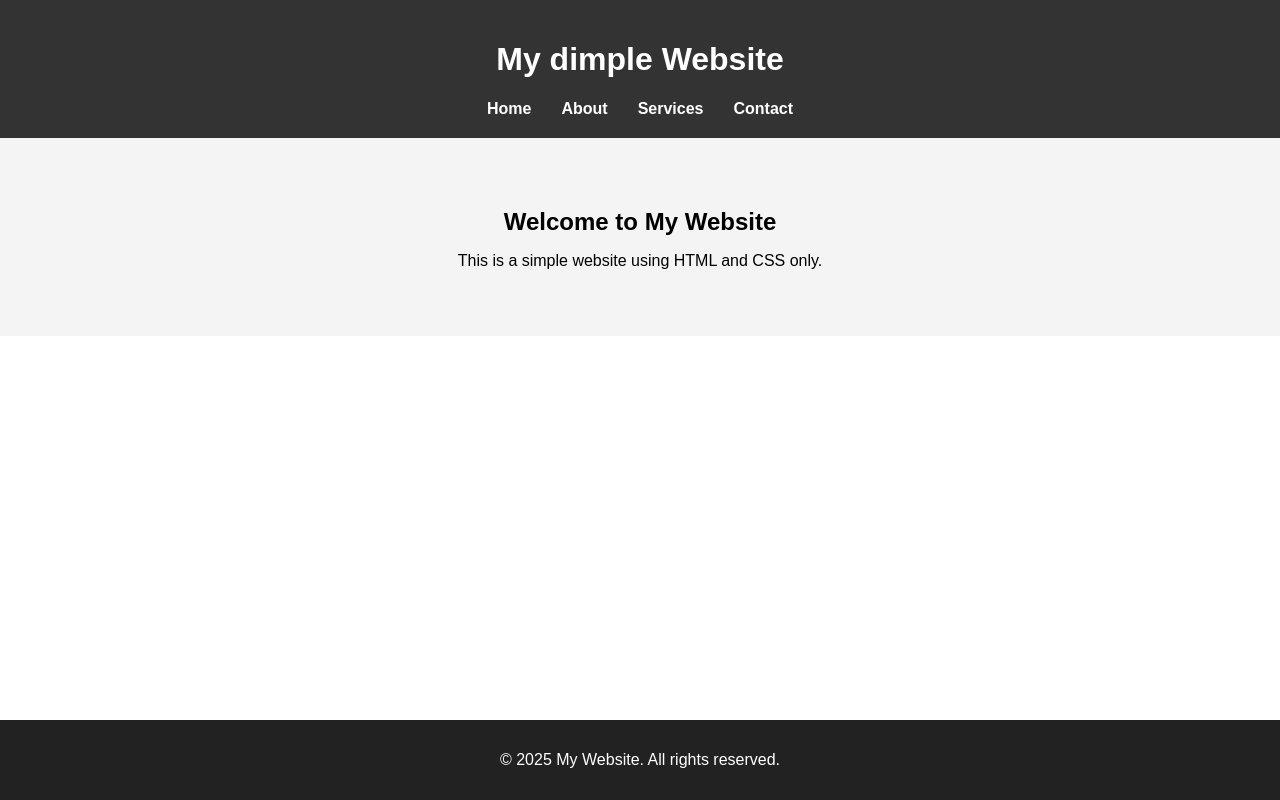
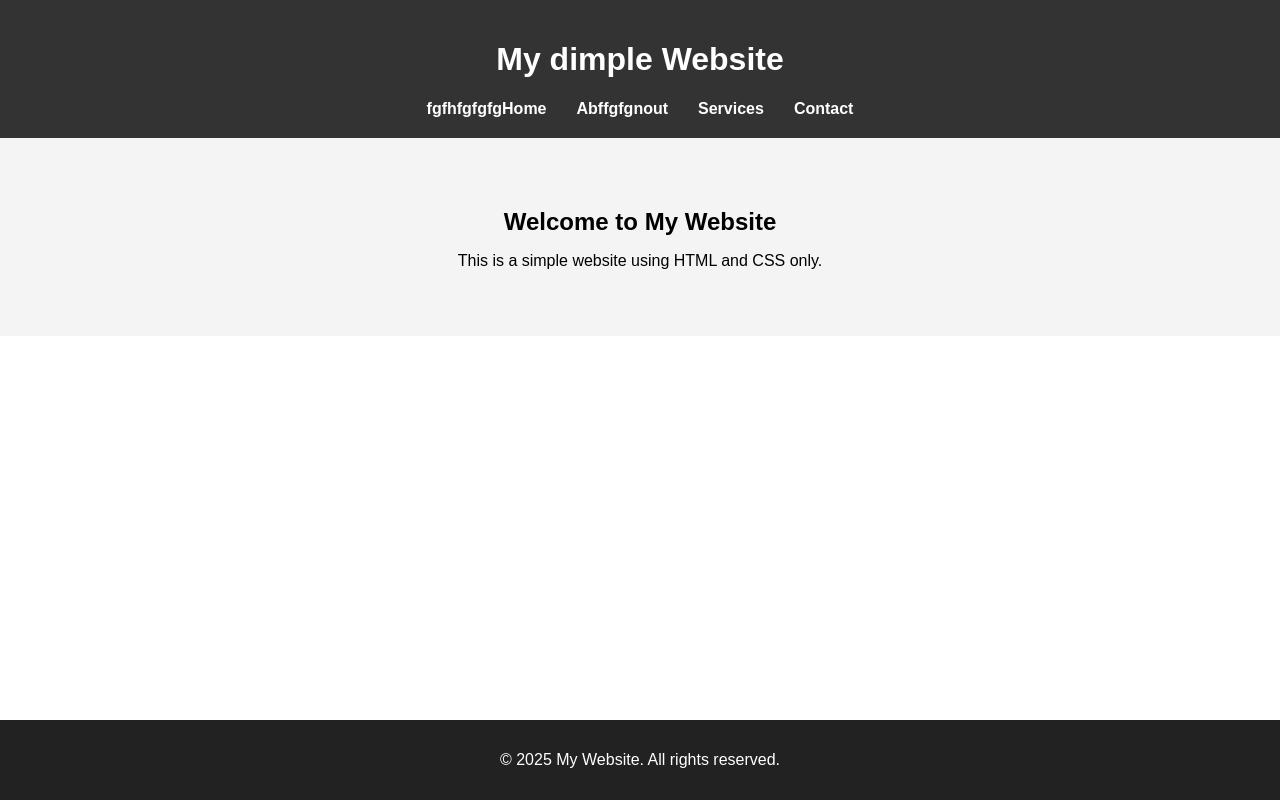
Before and after one commit to Muhammad-shahid512/basicwebsite, a plain HTML site: page index.html in a window 1280 px wide. Drawn offline with Linux system fonts and the light colour scheme.

Commit message:
dfdhfibf

```diff
--- a/index.html
+++ b/index.html
@@ -11,8 +11,8 @@
       <h1>My dimple Website</h1>
       <nav>
         <ul>
-          <li><a href="#">Home</a></li>
-          <li><a href="#">About</a></li>
+          <li><a href="#">fgfhfgfgfgHome</a></li>
+          <li><a href="#">Abffgfgnout</a></li>
           <li><a href="#">Services</a></li>
           <li><a href="#">Contact</a></li>
         </ul>
```
